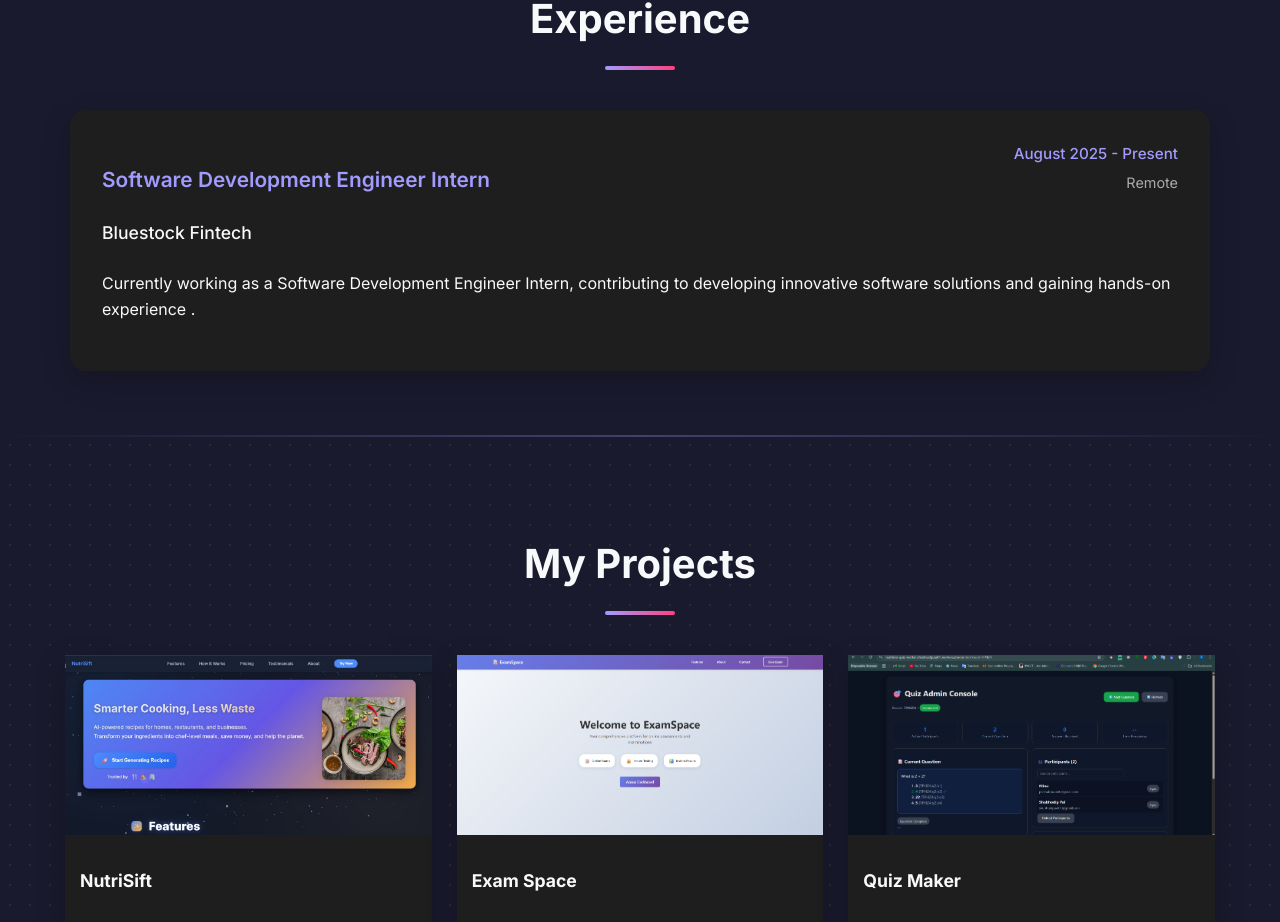
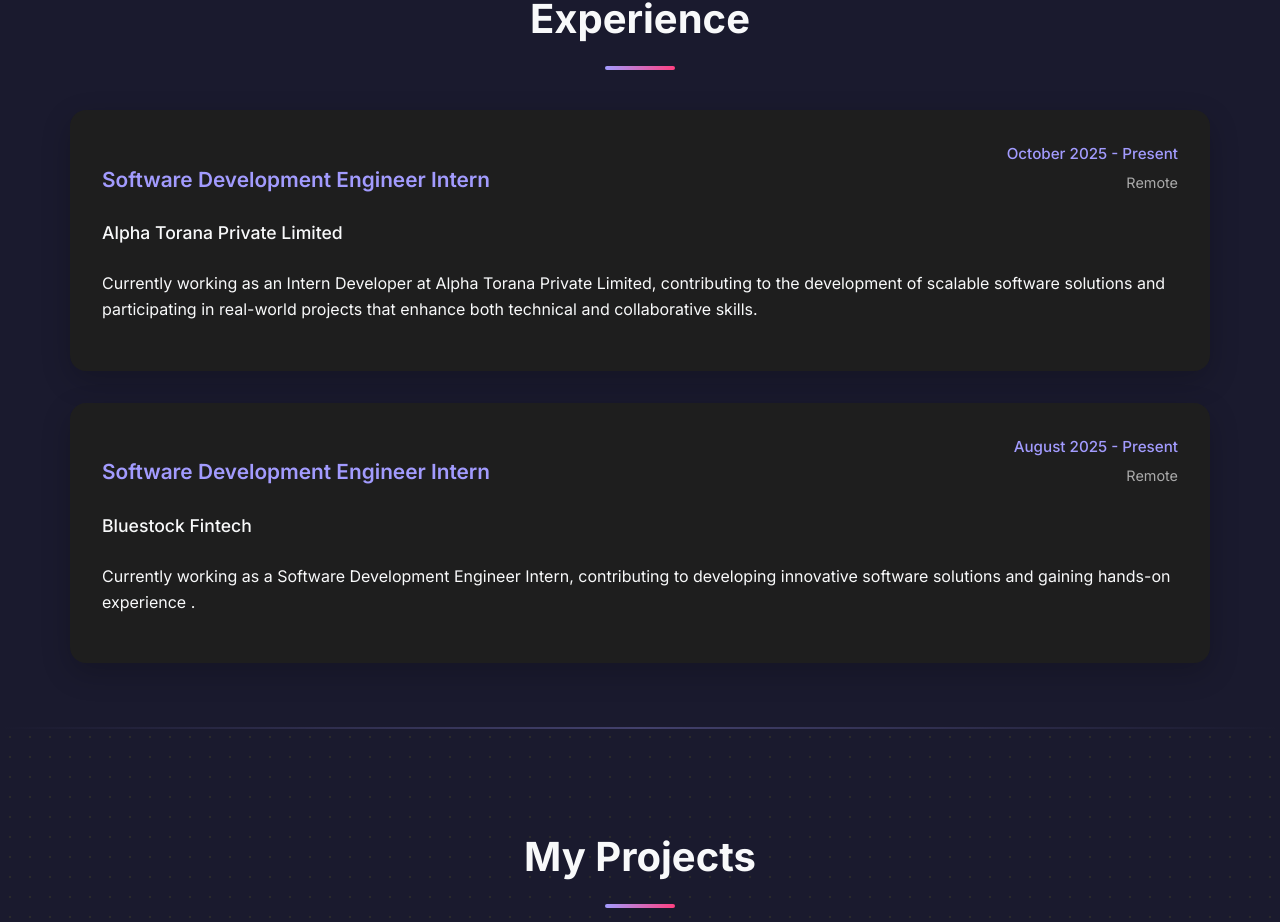
Before and after one commit to Shubhodippal/React_Portfolio, a React (Vite) app: page / in a window 1280 px wide. Shown: the part 1935-2857 px from the top of the page. Built offline with nearby package versions, Linux system fonts and the light colour scheme.

Commit message:
feat: add internship experience at Alpha Torana and update resume details

```diff
--- a/src/App.jsx
+++ b/src/App.jsx
@@ -156,6 +156,13 @@ function App() {
       }
     ],
     experiences: [
+      {
+        "title": "Software Development Engineer Intern",
+        "company": "Alpha Torana Private Limited",
+        "duration": "October 2025 - Present",
+        "location": "Remote",
+        "description": "Currently working as an Intern Developer at Alpha Torana Private Limited, contributing to the development of scalable software solutions and participating in real-world projects that enhance both technical and collaborative skills."
+      },
       {
         title: "Software Development Engineer Intern",
         company: "Bluestock Fintech",
```
Also changed, not shown: 1 other file (tests, documents, lock files or other folders).
